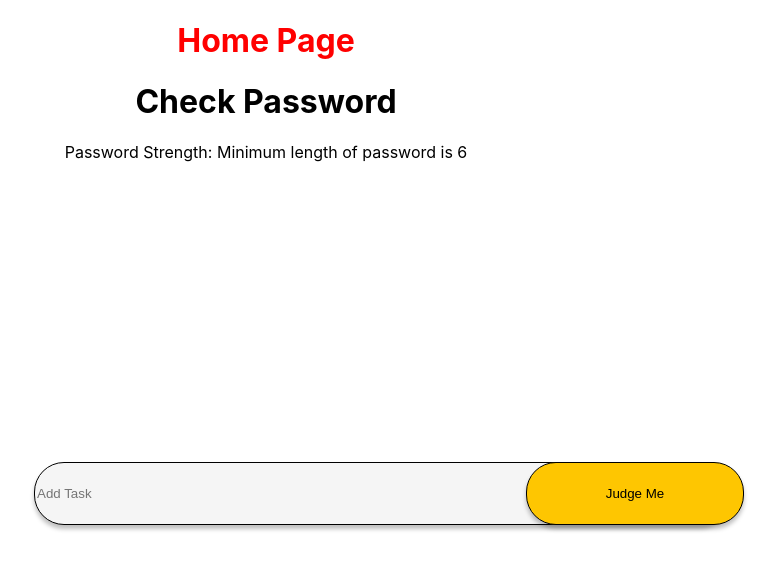
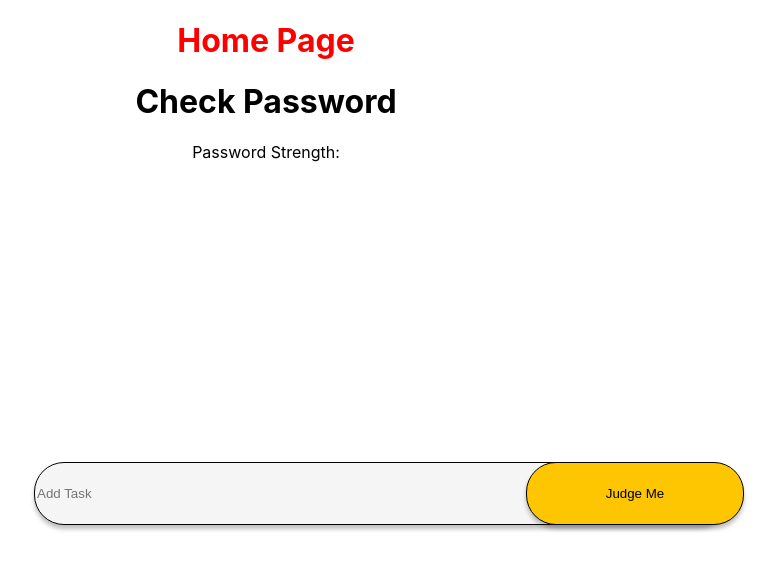
Before and after one commit to zitatorocsik/dreamTeamHacks, a React (Create React App) app in the folder dream-team-security/: page / in a window 1280 px wide. Shown: the top 570 px of the page, without its empty margins (374-1151 px from the left). Built offline with nearby package versions, Linux system fonts and the light colour scheme.

Commit message:
password checker

```diff
--- a/dream-team-security/src/components/check-password.js
+++ b/dream-team-security/src/components/check-password.js
@@ -1,54 +1,76 @@
-import React, { useState } from "react";
-import { useRef } from "react";
-
 function CheckPassword(props) {
-  //use the password from the home page
+  // use the password from the home page
   const password = props.password;
 
-  function StrengthChecker(password) {
-    let strength = 0;
+  function check_input_string(input_string) {
+    // function implementation here
+    function check_input_string(input_string) {
+      let array = [false, false, false, false];
+      for (let i = 0; i < input_string.length; i++) {
+          let char = input_string[i];
+          if (!isNaN(char)) {
+              array[0] = true;
+          } else if (!/^[a-zA-Z0-9]*$/.test(char)) {
+              array[1] = true;
+          } else if (char === char.toUpperCase()) {
+              array[2] = true;
+          } else if (char === char.toLowerCase()) {
+              array[3] = true;
+          }
+          if (array.every(elem => elem === true)) {
+              break;
+          }
+      }
 
-    // Check for lowercase letters
-    if (password.match(/[a-z]+/)) {
-      strength += 25;
+      if ((array[0] && input_string.length >= 4 && input_string.length <= 10) ||
+          (array[3] && !array[2] && input_string.length >= 4 && input_string.length <= 7) ||
+          (array[2] && array[3] && input_string.length >= 4 && input_string.length <= 6) ||
+          (array[2] && array[3] && array[0] && input_string.length >= 4 && input_string.length <= 5) ||
+          (array[2] && array[3] && array[0] && array[1] && input_string.length >= 4 && input_string.length <= 5)) {
+          return "Low"
+      } else if ((array[0] && input_string.length >= 11 && input_string.length <= 15) ||
+          (array[3] && !array[2] && input_string.length >= 8 && input_string.length <= 10) ||
+          (array[2] && array[3] && input_string.length >= 7 && input_string.length <= 9) ||
+          (array[2] && array[3] && array[0] && input_string.length >= 6 && input_string.length <= 8) ||
+          (array[2] && array[3] && array[0] && array[1] && input_string.length >= 6 && input_string.length <= 8)) {
+          return "Low-Medium"
+
+        } else if ((array[0] && input_string.length >= 16 && input_string.length <= 18) ||
+            (array[3] && !array[2] && input_string.length >= 11 && input_string.length <= 13) ||
+            (array[2] && array[3] && input_string.length >= 10 && input_string.length <= 11) ||
+            (array[2] && array[3] && array[0] && input_string.length >= 9 && input_string.length <= 10) ||
+            (array[2] && array[3] && array[0] && array[1] && input_string.length >= 9 && input_string.length <= 10)) {
+            return "Medium"
+        } else if ((array[0] && input_string.length > 18) ||
+            (array[3] && !array[2] && input_string.length >= 14 && input_string.length <= 17) ||
+            (array[2] && array[3] && input_string.length >= 12 && input_string.length <= 14) ||
+            (array[2] && array[3] && array[0] && input_string.length >= 11 && input_string.length <= 13) ||
+            (array[2] && array[3] && array[0] && array[1] && input_string.length >= 11 && input_string.length <= 12)) {
+            return "Medium-High"
+        } else if ((array[0] && input_string.length > 18) ||
+        (array[3] && !array[2] && input_string.length > 17) ||
+        (array[2] && array[3] && input_string.length > 15) ||
+        (array[2] && array[3] && array[0] && input_string.length > 14) ||
+        (array[2] && array[3] && array[0] && array[1] && input_string.length > 13)) {
+        return "High"
+    }
+        return array;
     }
 
-    // Check for uppercase letters
-    if (password.match(/[A-Z]+/)) {
-      strength += 25;
-    }
+    const password = props.password;
+    let result
 
-    // Check for numbers
-    if (password.match(/[0-9]+/)) {
-      strength += 25;
-    }
 
-    // Check for special characters
-    if (password.match(/[$@#&!]+/)) {
-      strength += 25;
-    }
-
-    // Check for minimum length
-    if (password.length < 6) {
-      return "Minimum length of password is 6";
-    }
-
-    // Check for maximum length
-    if (password.length > 12) {
-      return "Maximum length of password is 12";
-    }
-
-    return strength;
   }
 
-    return (
-        <div id="check-password">
-            <h1>Check Password</h1>
-            <p>Password Strength: {StrengthChecker(password)}</p>
-        </div>
-    );
+  const strength = check_input_string(password);
 
-
+  return (
+    <div id="check-password">
+      <h1>Check Password</h1>
+      <p>Password Strength: {strength}</p>
+    </div>
+  );
 }
 
 export default CheckPassword;
```
Also changed, not shown: package.json (added, +7 -0 lines), 2 other files (tests, documents, lock files or other folders).
